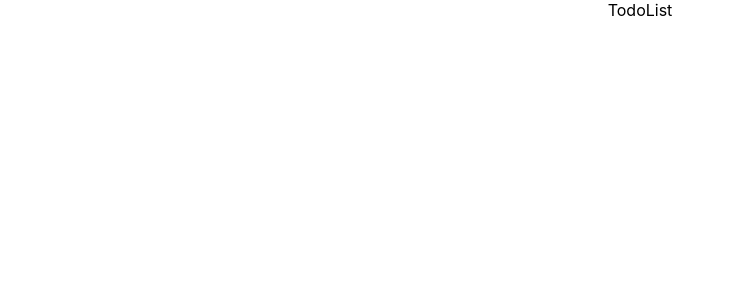
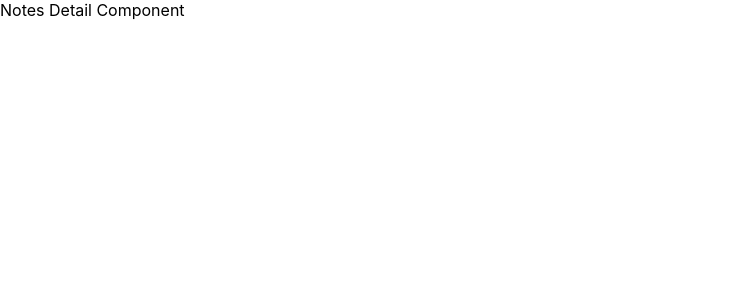
Before and after one commit to ghostman2311/todo-client, a React (Create React App) app: page /notes/1 in a window 1280 px wide. Shown: the top 300 px of the page, without its empty margins (0-734 px from the left). Built offline with nearby package versions, Linux system fonts and the light colour scheme.

Commit message:
Routing and redirection added

```diff
--- a/package.json
+++ b/package.json
@@ -8,6 +8,7 @@
     "@testing-library/user-event": "^13.5.0",
     "react": "^18.2.0",
     "react-dom": "^18.2.0",
+    "react-router-dom": "^5.3.4",
     "react-scripts": "5.0.1",
     "web-vitals": "^2.1.4"
   },
--- a/src/App.js
+++ b/src/App.js
@@ -1,11 +1,8 @@
-import logo from "./logo.svg";
-import "./App.css";
-import TodoList from "./Components/TodoList";
-
+import { Main } from "./components/Main";
 function App() {
   return (
     <div className="App">
-      <TodoList />
+      <Main />
     </div>
   );
 }
--- a/src/Components/TodoList.js
+++ /dev/null
@@ -1,9 +0,0 @@
-import React from 'react'
-
-const TodoList = () => {
-  return (
-    <div>TodoList</div>
-  )
-}
-
-export default TodoList
--- /dev/null
+++ b/src/components/Main/index.jsx
@@ -0,0 +1,22 @@
+import {BrowserRouter as Router, Route, Switch} from 'react-router-dom'
+
+const Main = () => {
+    return(
+        <Router>
+            <Switch>
+                <Route path="/notes" exact>
+                    Notes List Components
+                </Route>
+                <Route path="/notes/:notesId" >
+                    Notes Detail Component
+                </Route>
+                <Route path="*" >
+                    Not Found Page
+                </Route>
+            </Switch>
+        </Router>
+    )
+}
+
+
+export {Main}
--- /dev/null
+++ b/src/setupProxy.js
@@ -0,0 +1,5 @@
+function proxy(app) {
+  app.get("/", (req, res) => res.redirect("/notes"));
+}
+
+module.exports = proxy;
```
Also changed, not shown: src/Components/ListItem.js (deleted, +0 -7 lines), src/Components/NewItem.js (deleted, +0 -7 lines), 2 other files (tests, documents, lock files or other folders).
